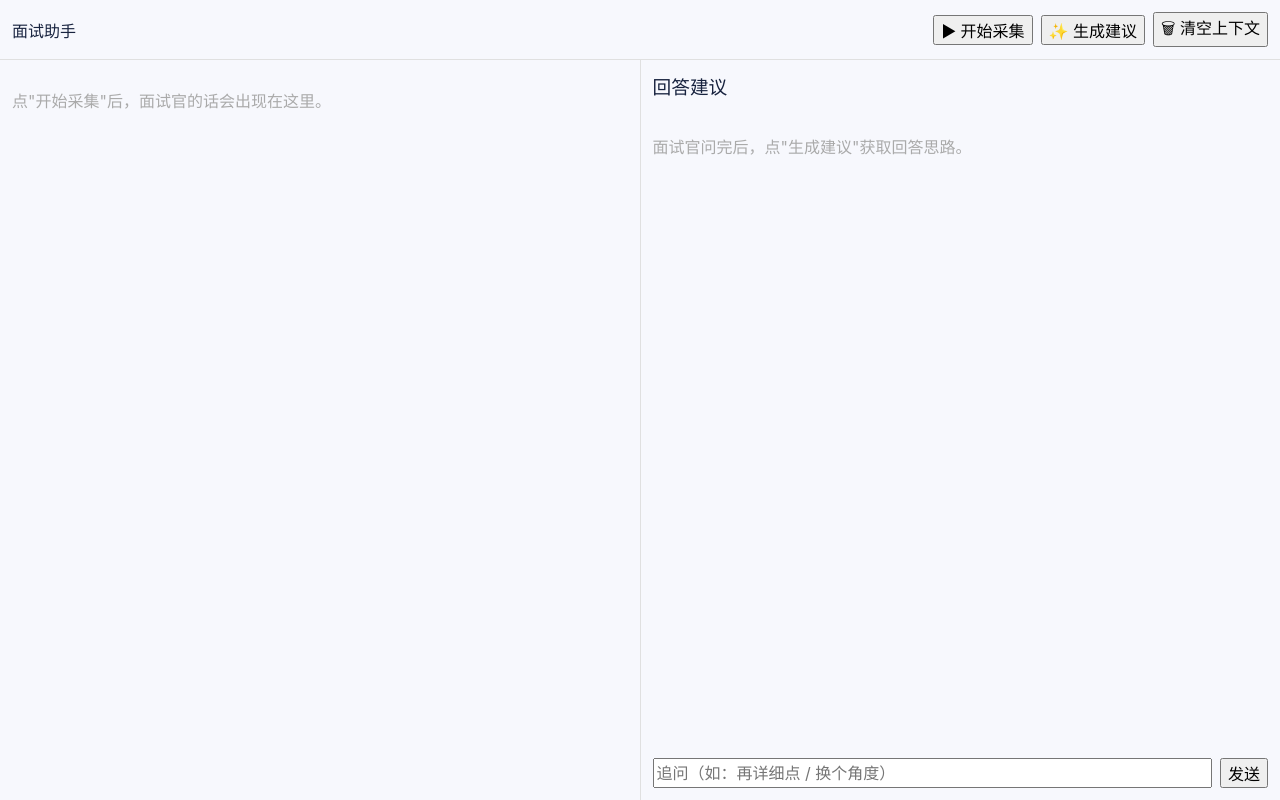
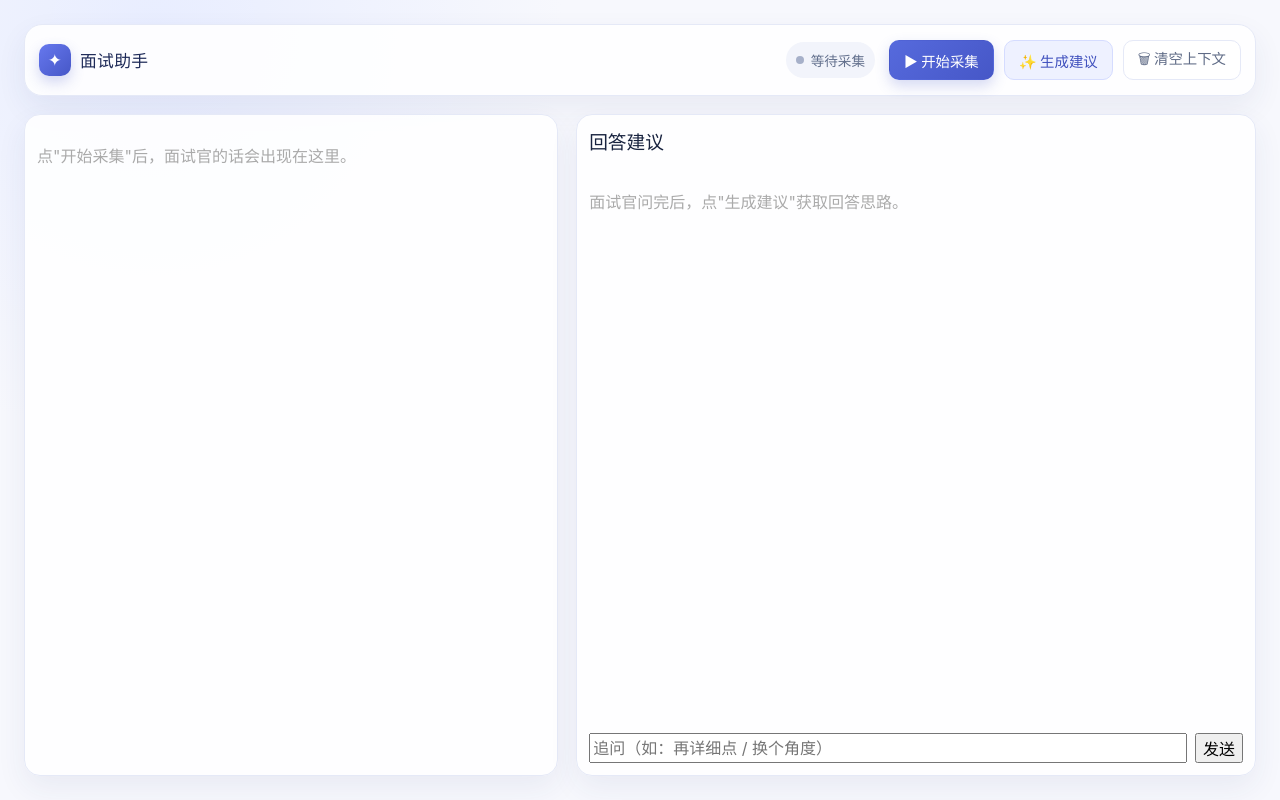
Before and after one commit to shifen11/ZCodeProject, a React (Vite) app in the folder frontend/: page / in a window 1280 px wide. Built offline with nearby package versions, Linux system fonts and the light colour scheme; the HTML template or start-up script is replaced by a standard one.

Commit message:
style: refresh interview assistant controls

```diff
--- a/frontend/src/App.tsx
+++ b/frontend/src/App.tsx
@@ -41,7 +41,8 @@ function App() {
   }, [chat, subtitle])
 
   return (
-    <div style={{ height: '100vh', display: 'flex', flexDirection: 'column' }}>
+    <main className="app-shell">
+      <div className="app-frame">
         <Controls
           isCapturing={isCapturing}
           onStart={onStart}
@@ -50,24 +51,15 @@ function App() {
           onClear={onClear}
         />
         {(captureError || subtitle.error) && (
-        <div style={{ padding: '6px 12px', background: '#fff3f3', color: '#c00' }}>
+          <div className="error-banner" role="alert">
             {captureError || subtitle.error}
           </div>
         )}
-      <div style={{ flex: 1, display: 'flex', minHeight: 0 }}>
-        <div
-          style={{
-            flex: 1,
-            borderRight: '1px solid #e0e0e0',
-            minHeight: 0,
-          }}
-        >
+        <section className="workspace" aria-label="面试辅助工作区">
           <SubtitlePanel
             lines={subtitle.lines}
             currentPartial={subtitle.currentPartial}
           />
-        </div>
-        <div style={{ flex: 1, minHeight: 0 }}>
           <SuggestPanel
             suggestion={chat.suggestion}
             loading={chat.loading}
@@ -76,9 +68,9 @@ function App() {
             error={chat.error}
             onAsk={chat.ask}
           />
+        </section>
       </div>
-      </div>
-    </div>
+    </main>
   )
 }
 
--- a/frontend/src/components/Controls.tsx
+++ b/frontend/src/components/Controls.tsx
@@ -14,23 +14,22 @@ export function Controls({
   onClear,
 }: Props) {
   return (
-    <div
-      style={{
-        display: 'flex',
-        gap: 8,
-        padding: 12,
-        borderBottom: '1px solid #e0e0e0',
-        alignItems: 'center',
-      }}
-    >
-      <strong style={{ marginRight: 'auto' }}>面试助手</strong>
+    <header className="topbar">
+      <div className="brand">
+        <span className="brand-icon" aria-hidden="true">✦</span>
+        <strong>面试助手</strong>
+      </div>
+      <div className={`capture-status ${isCapturing ? 'is-active' : ''}`}>
+        <span aria-hidden="true" className="status-dot" />
+        {isCapturing ? '正在采集' : '等待采集'}
+      </div>
       {isCapturing ? (
-        <button onClick={onStop}>⏹ 停止采集</button>
+        <button className="primary-control" onClick={onStop}>⏹ 停止采集</button>
       ) : (
-        <button onClick={onStart}>▶ 开始采集</button>
+        <button className="primary-control" onClick={onStart}>▶ 开始采集</button>
       )}
-      <button onClick={onSuggest}>✨ 生成建议</button>
-      <button onClick={onClear}>🗑 清空上下文</button>
-    </div>
+      <button className="accent-control" onClick={onSuggest}>✨ 生成建议</button>
+      <button className="secondary-control" onClick={onClear}>🗑 清空上下文</button>
+    </header>
   )
 }
--- a/frontend/src/index.css
+++ b/frontend/src/index.css
@@ -52,15 +52,26 @@ input:focus-visible {
     var(--color-bg);
 }
 
+.app-frame {
+  width: min(1440px, 100%);
+  min-height: calc(100vh - 48px);
+  margin: 0 auto;
+  display: flex;
+  flex-direction: column;
+  gap: 18px;
+}
+
 .workspace {
   display: grid;
   grid-template-columns: minmax(0, 44fr) minmax(0, 56fr);
   gap: 18px;
-  min-height: calc(100vh - 128px);
+  flex: 1;
+  min-height: 0;
 }
 
 .topbar,
-.panel-card {
+.panel-card,
+.workspace > div {
   border: 1px solid var(--color-border);
   background: var(--color-surface);
   box-shadow: var(--shadow-card);
@@ -68,11 +79,115 @@ input:focus-visible {
 
 .topbar {
   border-radius: 18px;
+  min-height: 72px;
+  display: flex;
+  align-items: center;
+  gap: 10px;
+  padding: 12px 14px;
 }
 
-.panel-card {
+.panel-card,
+.workspace > div {
   min-width: 0;
   min-height: 0;
   overflow: hidden;
   border-radius: 16px;
 }
+
+.brand {
+  display: flex;
+  align-items: center;
+  gap: 9px;
+  margin-right: auto;
+  color: #1e2a58;
+  font-size: 1.05rem;
+  letter-spacing: 0.02em;
+}
+
+.brand-icon {
+  display: grid;
+  width: 32px;
+  height: 32px;
+  place-items: center;
+  border-radius: 10px;
+  color: #fff;
+  background: linear-gradient(135deg, #6678ee, #4657c7);
+  box-shadow: 0 6px 14px rgb(70 87 199 / 24%);
+}
+
+.capture-status {
+  display: inline-flex;
+  align-items: center;
+  gap: 7px;
+  margin-right: 4px;
+  padding: 8px 10px;
+  border-radius: 999px;
+  color: #63708d;
+  background: #f2f4fb;
+  font-size: 0.85rem;
+  font-weight: 600;
+  white-space: nowrap;
+}
+
+.capture-status.is-active {
+  color: #3850c6;
+  background: #e9edff;
+}
+
+.status-dot {
+  width: 8px;
+  height: 8px;
+  border-radius: 50%;
+  background: #a6b0c9;
+}
+
+.capture-status.is-active .status-dot {
+  background: #566add;
+  box-shadow: 0 0 0 4px rgb(86 106 221 / 15%);
+}
+
+.primary-control,
+.accent-control,
+.secondary-control {
+  min-height: 40px;
+  padding: 0 14px;
+  border-radius: 10px;
+  border: 1px solid transparent;
+  font-size: 0.9rem;
+  font-weight: 650;
+  white-space: nowrap;
+  transition: transform 160ms ease, box-shadow 160ms ease, background 160ms ease;
+}
+
+.primary-control:hover,
+.accent-control:hover,
+.secondary-control:hover {
+  transform: translateY(-1px);
+}
+
+.primary-control {
+  color: #fff;
+  background: linear-gradient(135deg, #566add, #4657c7);
+  box-shadow: 0 6px 14px rgb(70 87 199 / 22%);
+}
+
+.accent-control {
+  color: #4051be;
+  border-color: #d5dcff;
+  background: #eef1ff;
+}
+
+.secondary-control {
+  color: #5f6b86;
+  border-color: var(--color-border);
+  background: #fff;
+}
+
+.error-banner {
+  padding: 11px 14px;
+  border: 1px solid #f4caca;
+  border-radius: 12px;
+  color: #b5252a;
+  background: #fff5f5;
+  box-shadow: 0 6px 16px rgb(146 34 42 / 6%);
+}
```
Lines whose indentation alone changed are shown as unchanged.
